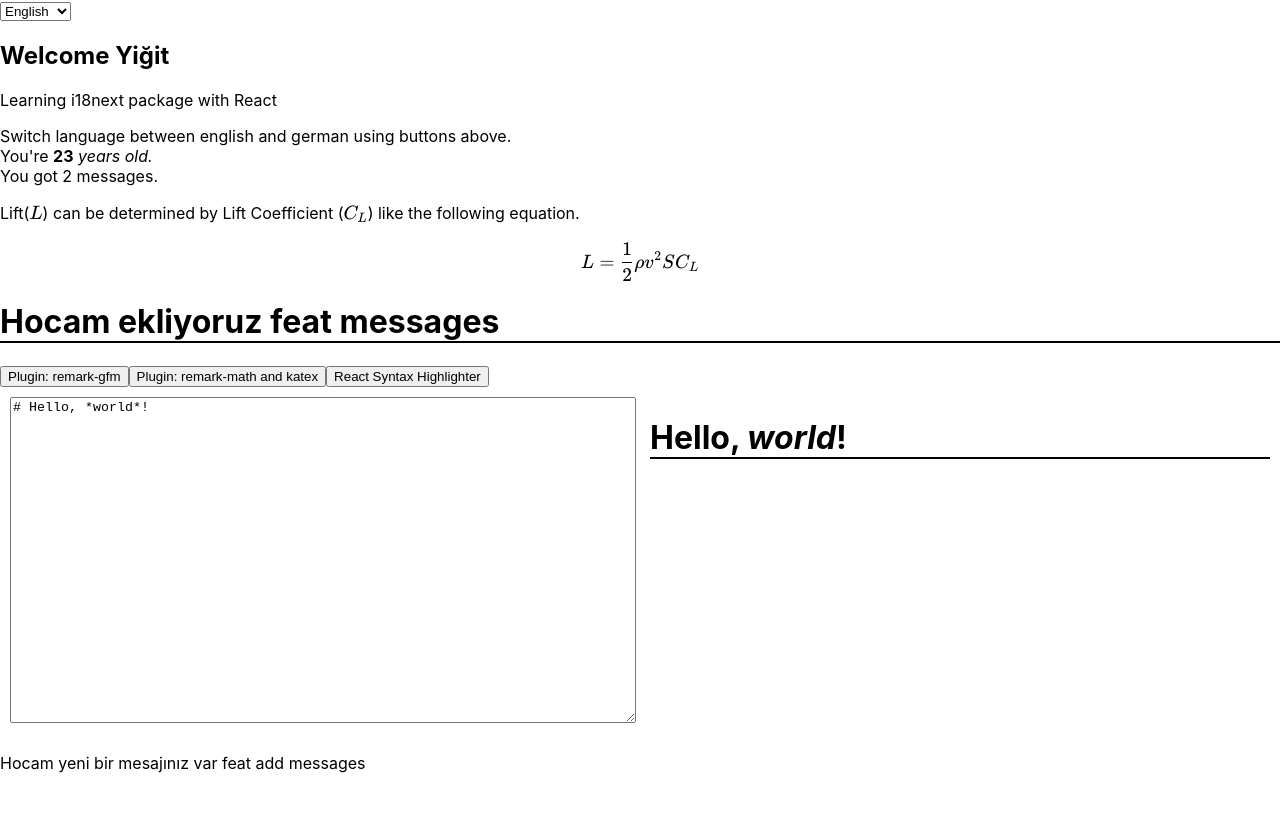
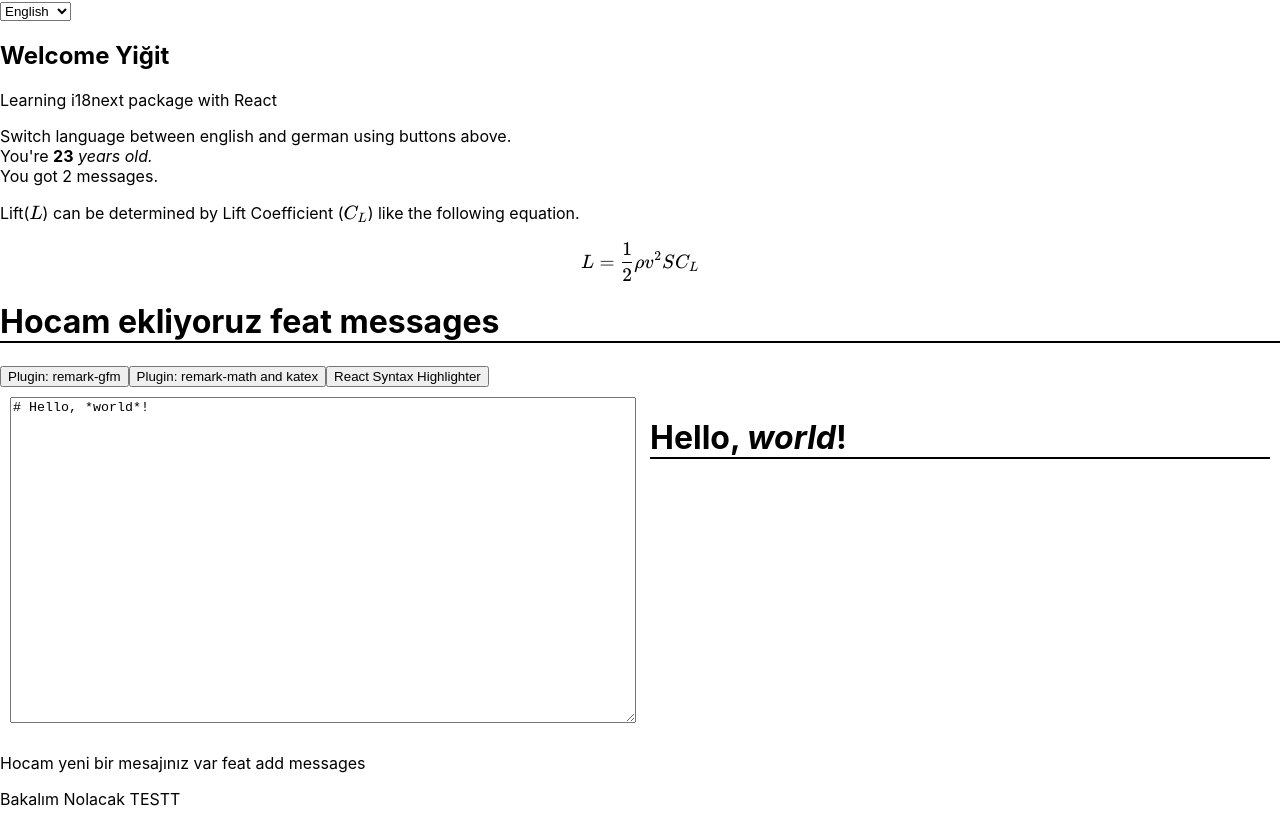
Before and after one commit to yeged/React-i18next, a React (Create React App) app: page / in a window 1280 px wide. Before the commit the page ends 800 px from the top, so only its background shows below. Built offline with nearby package versions, Linux system fonts and the light colour scheme.

Commit message:
ISV-test2

```diff
--- a/src/App.tsx
+++ b/src/App.tsx
@@ -77,6 +77,7 @@ function App() {
       />
       <SimpleMarkdown />
       <p>Hocam yeni bir mesajınız var feat add messages</p>
+      <p>Bakalım Nolacak TESTT</p>
     </div>
   );
 }
```
